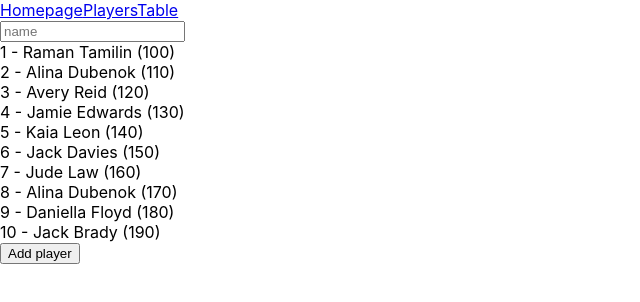
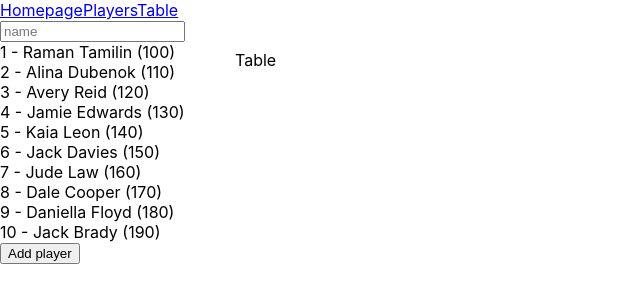
Before and after one commit to oneoftheelk/tournament-table, a React (Create React App) app: page /players in a window 1280 px wide. Shown: the top 302 px of the page, without its empty margins (0-640 px from the left). Built offline with nearby package versions, Linux system fonts and the light colour scheme.

Commit message:
changed folders structure

```diff
--- a/src/App.js
+++ b/src/App.js
@@ -1,14 +1,18 @@
 import React from 'react';
-import './App.scss';
-import Navigation from './ui/Navigation';
+import style from './App.module.scss';
 import routes from './routes';
-import Players from './ui/Players';
+import Navigation from './ui/Navigation/Navigation';
+import Players from './ui/Players/Players';
+import Table from './ui/Table/Table';
 
-function App() {
+const App = () => {
 	return (
-		<div>
-			<Navigation routes={routes.filter(route => route.isNavBar)} />
-			<Players />
+		<div className={style.app}>
+            <div>
+                <Navigation routes={routes.filter(route => route.isNavBar)} />
+                <Players />
+            </div>
+            <Table />
 		</div>
 	);
 }
--- /dev/null
+++ b/src/App.module.scss
@@ -0,0 +1,3 @@
+.app {
+    display: flex;
+}
--- a/src/App.scss
+++ /dev/null
@@ -1,22 +0,0 @@
-.App {
-  	text-align: center;
-}
-
-.App-logo {
-  	height: 40vmin;
-}
-
-.App-header {
-	background-color: #282c34;
-	min-height: 100vh;
-	display: flex;
-	flex-direction: column;
-	align-items: center;
-	justify-content: center;
-	font-size: calc(10px + 2vmin);
-	color: white;
-}
-
-.App-link {
-  	color: #09d3ac;
-}
--- a/src/redux/playersReducer.js
+++ b/src/redux/playersReducer.js
@@ -12,7 +12,7 @@ const initialState = {
         {id: 5, name: 'Kaia Leon', rating: 140, selected: false},
         {id: 6, name: 'Jack Davies', rating: 150, selected: false},
         {id: 7, name: 'Jude Law', rating: 160, selected: false},
-        {id: 8, name: 'Alina Dubenok', rating: 170, selected: false},
+        {id: 8, name: 'Dale Cooper', rating: 170, selected: false},
         {id: 9, name: 'Daniella Floyd', rating: 180, selected: false},
         {id: 10, name: 'Jack Brady', rating: 190, selected: false}
     ],
--- a/src/routes.js
+++ b/src/routes.js
@@ -1,5 +1,5 @@
 import App from './App';
-import Players from './ui/Players';
+import Players from './ui/Players/Players';
 
 const routes = [
     {
--- a/src/ui/Player.js
+++ b/src/ui/Players/Player/Player.js
@@ -1,8 +1,8 @@
 import React from 'react';
 import { connect } from 'react-redux';
 import { compose } from 'redux';
-import { togglePlayerSelection, addPlayerToSelection, removePlayerFromSelection } from './../redux/playersReducer';
-import style from './player.module.scss';
+import { togglePlayerSelection, addPlayerToSelection, removePlayerFromSelection } from '../../../redux/playersReducer';
+import style from './Player.module.scss';
 
 const Player = (props) => {
     const {id, name, rating, selected} = props;
--- a/src/ui/Players.js
+++ b/src/ui/Players/Players.js
@@ -1,9 +1,9 @@
 import React, { useState } from 'react';
 import { connect } from 'react-redux';
 import { compose } from 'redux';
-import { addPlayer } from './../redux/playersReducer';
-import Player from './Player';
-import AddPlayerForm from './AddPlayerForm';
+import { addPlayer } from '../../redux/playersReducer';
+import Player from './Player/Player';
+import AddPlayerForm from './AddPlayerForm/AddPlayerForm';
 
 const Players = (props) => {
     const [isFormDisplayed, toggleFormDisplay] = useState(false);
--- /dev/null
+++ b/src/ui/Table/Table.js
@@ -0,0 +1,12 @@
+import React from 'react';
+import style from './Table.module.scss';
+
+const Table = () => {
+	return (
+		<div className={style.table}>
+			Table
+		</div>
+	);
+}
+
+export default Table;
--- /dev/null
+++ b/src/ui/Table/Table.module.scss
@@ -0,0 +1,3 @@
+.table {
+    margin: 50px;
+}
```
Also changed, not shown: src/ui/Navigation/Navigation.js (renamed from src/ui/Navigation.js), src/ui/Players/AddPlayerForm/AddPlayerForm.js (renamed from src/ui/AddPlayerForm.js), src/ui/Players/Player/Player.module.scss (renamed from src/ui/player.module.scss).
